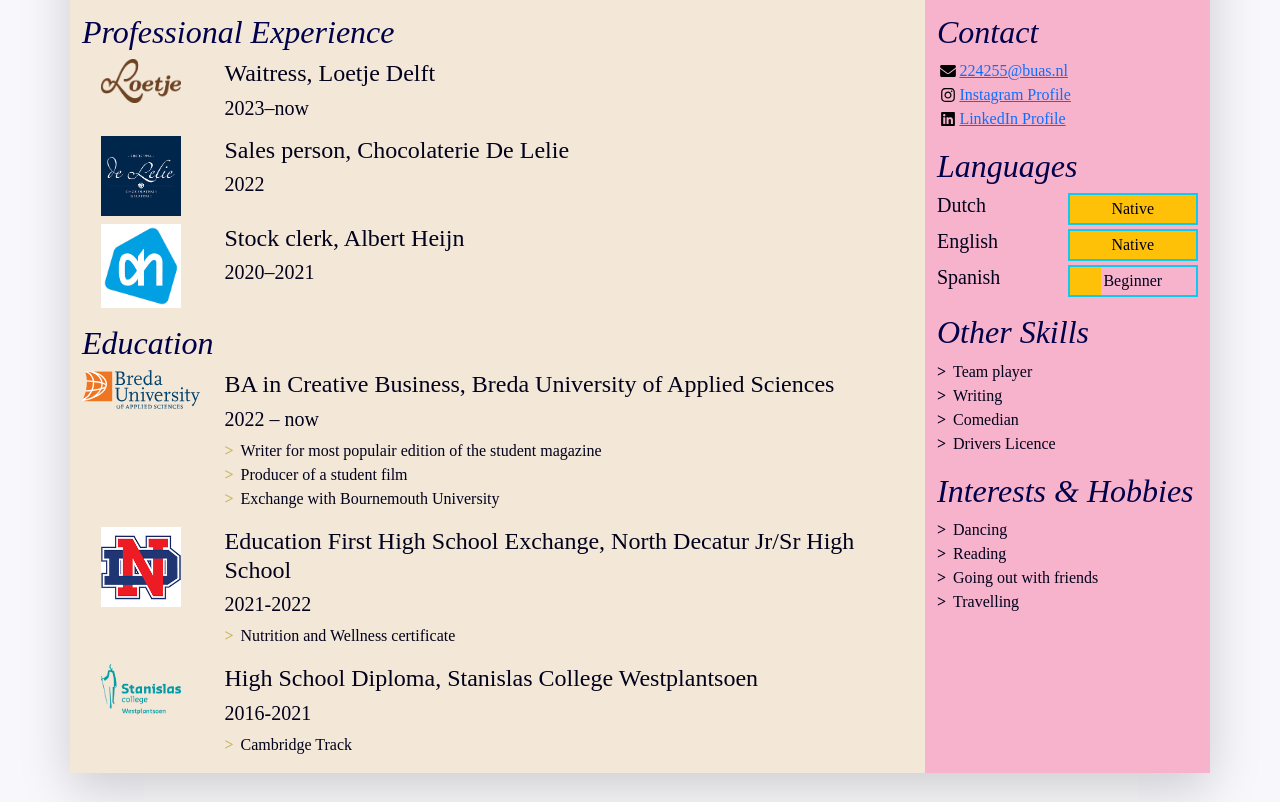
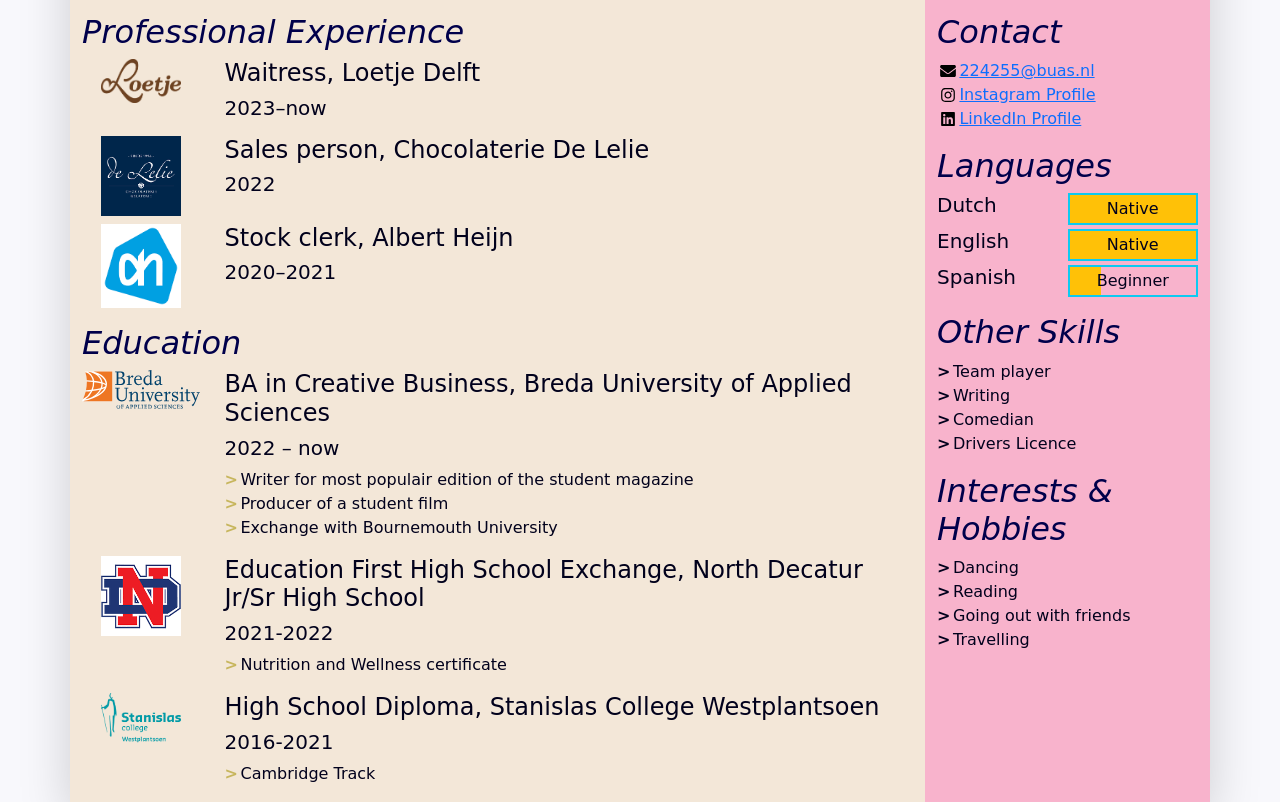
Before and after one commit to evazwienink/resume, a plain HTML site: page index.html in a window 1280 px wide. Shown: the part 184-986 px from the top of the page. Drawn offline with nearby package versions, Linux system fonts and the light colour scheme.

Commit message:
Update styles.css
changed font

```diff
--- a/css/styles.css
+++ b/css/styles.css
@@ -6,7 +6,8 @@
 /* Styles for the body */
 
 body {
-	font-family: "Sedan", serif;
+	 font-family: "Playwrite FR Moderne", cursive;
+  font-optical-sizing: auto;
   font-weight: 400;
   font-style: normal;
 	color: #01011C;
@@ -16,7 +17,8 @@
 /* Styles for custom classes in the document. (There are more, try to find them out!) */
 
 .customheader5 {
-	font-family: "Sedan", serif;
+	font-family: "Playwrite FR Moderne", cursive;
+  font-optical-sizing: auto;
   font-weight: 400;
   font-style: italic;
 	color: #00004B;
```
